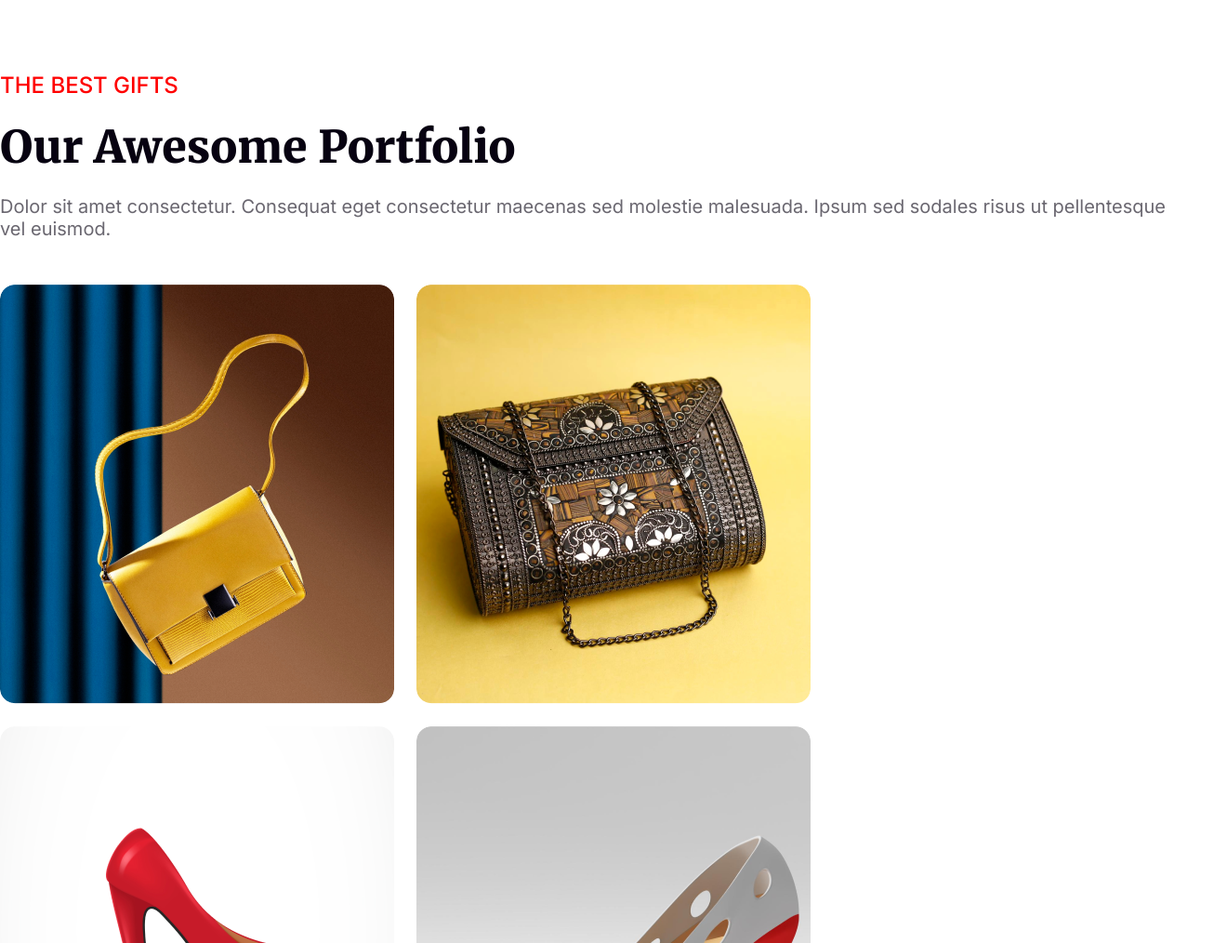
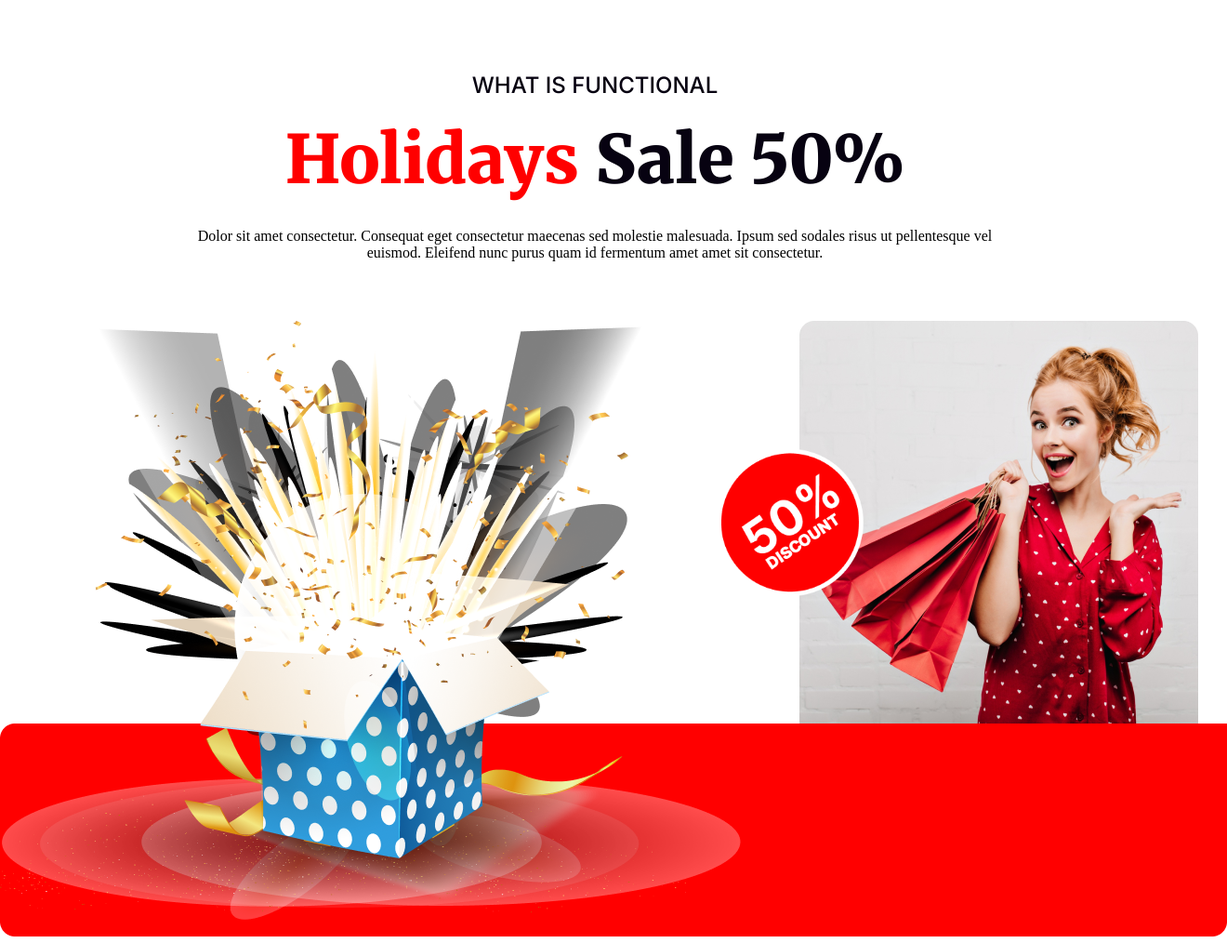
Before and after one commit to shahinmahmud1/New-Year-New-Mission, a plain HTML site: page index.html in a window 1280 px wide. Shown: the part 3540-4554 px from the top of the page at 93% size, 1320 px wide, since content can reach past the window. Drawn offline with Linux system fonts and the light colour scheme.

Commit message:
added optionnal section Holiday sale

```diff
--- a/index.html
+++ b/index.html
@@ -72,6 +72,31 @@
                 <img class="offer-right-img" src="images/Group 96.png" alt="">
             </div>
         </section>
+        <!-- Holiday section -->
+        <section class="holiday-section">
+            <div class="holiday-item">
+                <h3 class="holiday-mini-title">WHAT IS FUNCTIONAL</h3>
+                <h1 class="holiday-title"><span>Holidays</span> Sale 50%</h1>
+                <p class="holyday-description">Dolor sit amet consectetur. Consequat eget consectetur maecenas sed
+                    molestie malesuada. Ipsum sed sodales risus ut pellentesque vel euismod. Eleifend nunc purus quam id
+                    fermentum amet amet sit consectetur.</p>
+            </div>
+            <div class="holiday-banner">
+                <div class="holiday-banner-img">
+                    <div class="holiday-banner-img-left">
+                        <img src="images/Group 75.png" alt="">
+                    </div>
+                    <div class="holiday-banner-img-right">
+                        <img src="images/Group 44.png" alt="" class="holiday-banner-img-percent">
+                        <img src="images/Rectangle 1.png" alt="" class="holiday-banner-img-women">
+                    </div>
+                </div>
+                <div class="holiday-banner-footer">
+                    <img src="images/Rectangle 2.png" alt="">
+                </div>
+
+            </div>
+        </section>
         <!-- Portfolio section -->
         <section class="portfolio-section">
             <div class="portfolio-text">
--- a/styles/style.css
+++ b/styles/style.css
@@ -210,10 +210,79 @@ main {
     margin-top: 43px;
 }
 
+/* Holiday section related styles */
+
+.holiday-section {
+    margin-bottom: 120px;
+}
+
+.holiday-item {
+    text-align: center;
+    width: 70%;
+    margin: 0 auto;
+}
+
+.holiday-mini-title {
+    color: #070211;
+    font-family: Inter;
+    font-size: 24px;
+    font-weight: 500;
+}
+
+.holiday-title {
+    color: #070211;
+    font-family: Merriweather;
+    font-size: 72px;
+    font-weight: 900;
+    margin: 20px 0 28px 0;
+}
+
+.holiday-title span {
+    color: #F00;
+}
+
+.holiday-description {
+    color: rgba(7, 2, 17, 0.60);
+    font-family: Inter;
+    font-size: 20px;
+    font-weight: 500;
+}
+
+.holiday-banner-img {
+    margin-top: 64px;
+    display: flex;
+    justify-content: space-between;
+}
+
+.holiday-banner-img-left {
+    width: 50%
+}
+
+.holiday-banner-img-left img {
+    position: absolute;
+}
+
+.holiday-banner-img-right {
+    width: 50%;
+    display: flex;
+    align-items: center;
+    justify-content: space-between;
+}
+
+.holiday-banner-img-percent {
+    width: 220.048px;
+    height: 220.048px;
+    position: relative;
+    left: 100px;
+}
+
+
 /* Portfolio section related styles */
 
 
-
+.portfolio-text{
+    width: 70%;
+}
 .portfolio-img-container {
     display: flex;
     flex-wrap: wrap;
@@ -288,18 +357,20 @@ main {
     font-weight: 500;
     padding: 72px 140px;
 }
-.footer-text{
+
+.footer-text {
     display: flex;
     justify-content: space-between;
     align-items: center;
     padding: 50px 0;
 
 }
-.footer-text-left{
+
+.footer-text-left {
     width: 25%;
 }
 
-.footer-icon-container{
+.footer-icon-container {
     display: flex;
     gap: 24px;
     justify-content: center;
@@ -307,6 +378,7 @@ main {
     border-bottom: 1px solid rgba(255, 255, 255, 0.15);
     padding: 48px 0;
 }
-.footer-icon{
+
+.footer-icon {
     max-width: 64px;
 }
```
